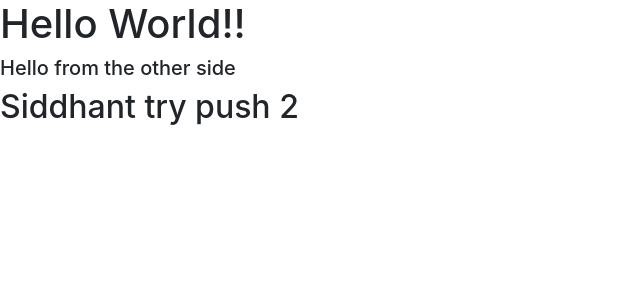
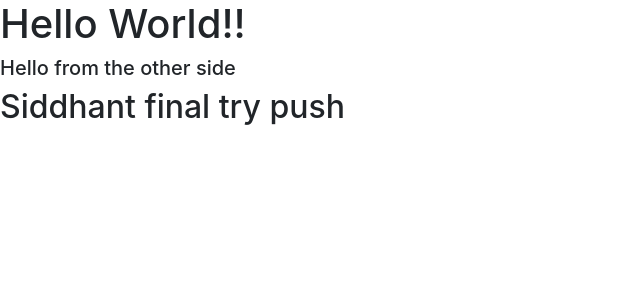
Before and after one commit to sid-jain5/dailyApps, an Angular app in the folder dailyApps-frontend/: page / in a window 1280 px wide. Shown: the top 300 px of the page, without its empty margins (0-640 px from the left). Built offline with nearby package versions, Linux system fonts and the light colour scheme.

Commit message:
push try front-end

```diff
--- a/dailyApps-frontend/src/app/app.component.html
+++ b/dailyApps-frontend/src/app/app.component.html
@@ -2,4 +2,4 @@
 
 <h5>Hello from the other side</h5>
 
-<h2>Siddhant try push 2</h2>
+<h2>Siddhant final try push</h2>
```
